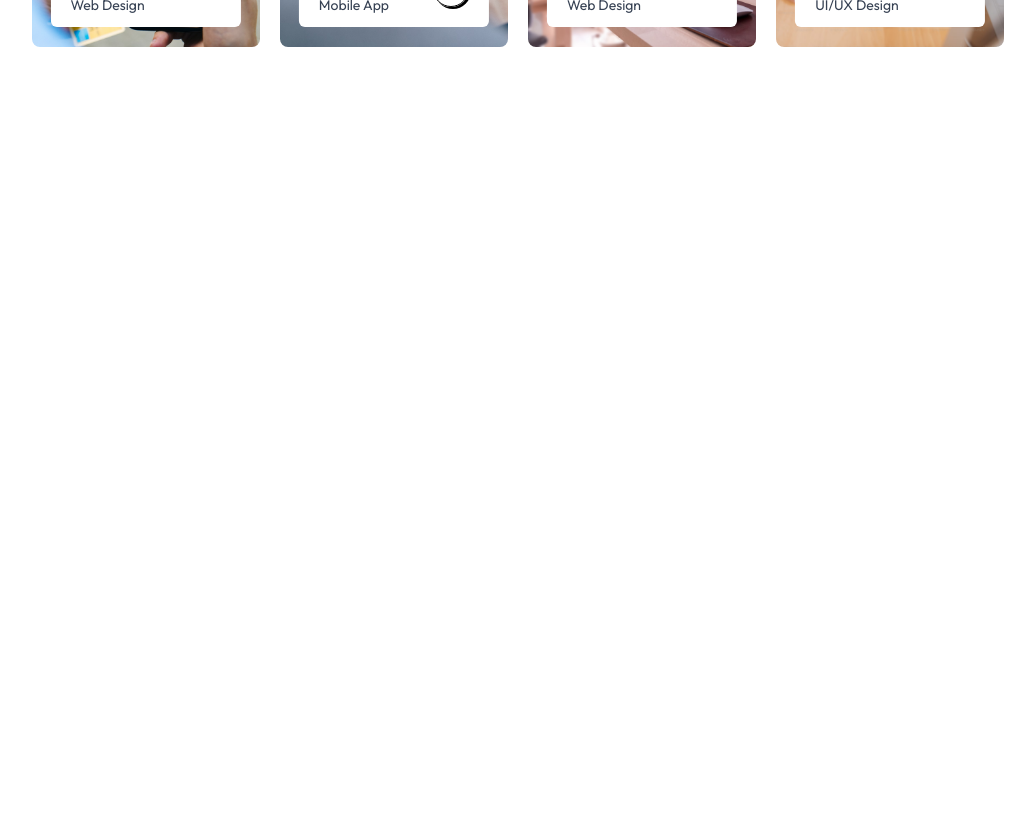
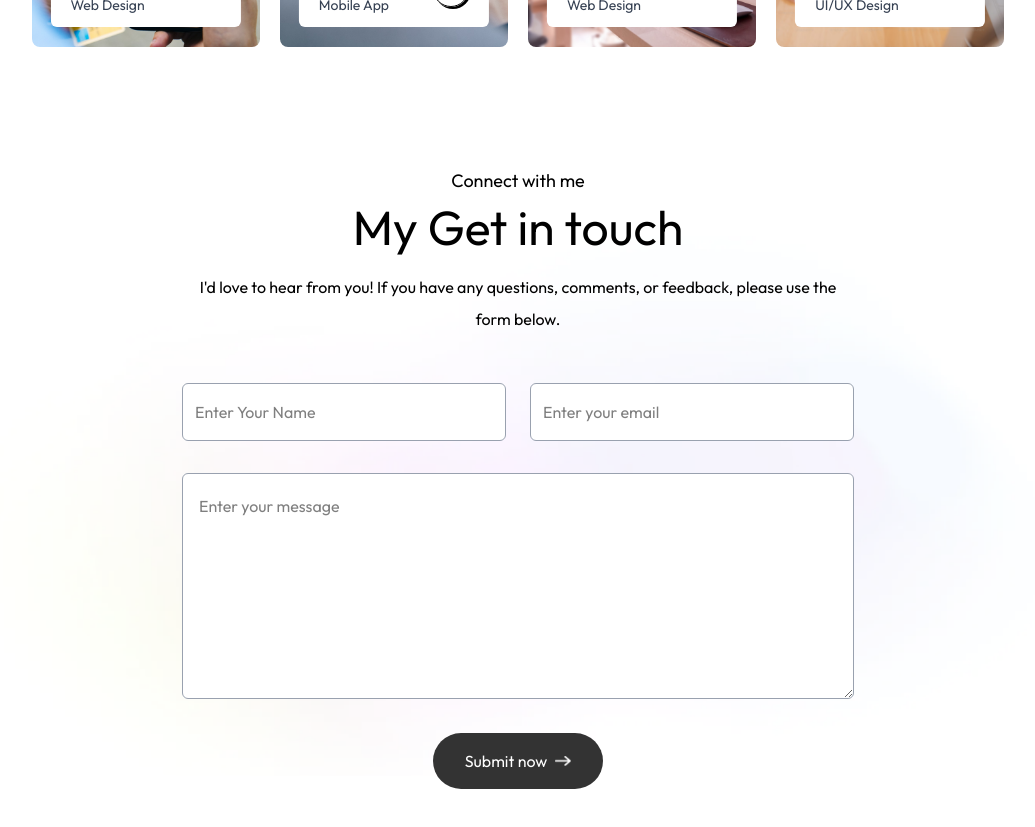
Before and after one commit to Aljo00/personal_portfollio_demo2, a Next.js app: page / in a window 1280 px wide. Shown: the part 2700-3527 px from the top of the page, without its empty margins (122-1157 px from the left). Before the commit the page ends 2827 px from the top, so only its background shows below. Built offline with nearby package versions, Linux system fonts and the light colour scheme; a web font is replaced by a local one.

Commit message:
Completed the Contact section

```diff
--- /dev/null
+++ b/app/components/Contact.jsx
@@ -0,0 +1,84 @@
+import { assets } from "@/assets/assets";
+import Image from "next/image";
+import React, { useState } from "react";
+
+const Contact = () => {
+  const [result, setResult] = useState("");
+
+  const onSubmit = async (event) => {
+    event.preventDefault();
+    setResult("Sending....");
+    const formData = new FormData(event.target);
+
+    formData.append("access_key", "11f147f9-8c75-465b-8841-6e63007d1782");
+
+    const response = await fetch("https://api.web3forms.com/submit", {
+      method: "POST",
+      body: formData,
+    });
+
+    const data = await response.json();
+
+    if (data.success) {
+      setResult("Form Submitted Successfully");
+      event.target.reset();
+    } else {
+      console.log("Error", data);
+      setResult(data.message);
+    }
+  };
+
+  return (
+    <div
+      id="contact"
+      className="w-full px-[12%] py-10 scroll-mt-20 bg-[url('/footer-bg-color.png')] bg-no-repeat bg-center bg-[length:90%_auto]"
+    >
+      <h4 className="text-center mb-2 text-lg font-Ovo">Connect with me</h4>
+      <h2 className="text-center text-5xl font-Ovo">My Get in touch</h2>
+
+      <p className="text-center max-w-2xl mx-auto mb-12 mt-5">
+        I'd love to hear from you! If you have any questions, comments, or
+        feedback, please use the form below.
+      </p>
+
+      <form onSubmit={onSubmit} className="max-w-2xl mx-auto">
+        <div className="grid grid-cols-[repeat(auto-fit,_minmax(200px,_1fr))] gap-6 mt-10 mb-8">
+          <input
+            type="text"
+            name="name"
+            placeholder="Enter Your Name"
+            required
+            className="flex-1 p-3 outline-none border-[0.5px] border-gray-400 rounded-md bg-white"
+          />
+
+          <input
+            type="email"
+            name="email"
+            placeholder="Enter your email"
+            required
+            className="flex-1 p-3 outline-none border-[0.5px] border-gray-400 rounded-md bg-white"
+          />
+        </div>
+        <textarea
+          rows="6"
+          placeholder="Enter your message"
+          name="message"
+          required
+          className="w-full p-4 outline-none border-[0.5px] border-gray-400 rounded-md bg-white mb-6"
+        ></textarea>
+
+        <button
+          type="submit"
+          className="py-3 px-8 w-max flex items-center justify-between gap-2 bg-black/80 text-white rounded-full mx-auto hover:bg-black duration-500"
+        >
+          Submit now{" "}
+          <Image src={assets.right_arrow_white} alt="" className="w-4" />{" "}
+        </button>
+
+        <p className="mt-4">{result}</p>
+      </form>
+    </div>
+  );
+};
+
+export default Contact;
--- a/app/page.js
+++ b/app/page.js
@@ -4,6 +4,7 @@
 import About from "./components/About";
 import Services from "./components/Services";
 import Work from "./components/Work";
+import Contact from "./components/Contact";
 
 export default function Home() {
   return (
@@ -13,6 +14,7 @@
       <About />
       <Services />
       <Work />
+      <Contact />
     </>
   );
 }
```
